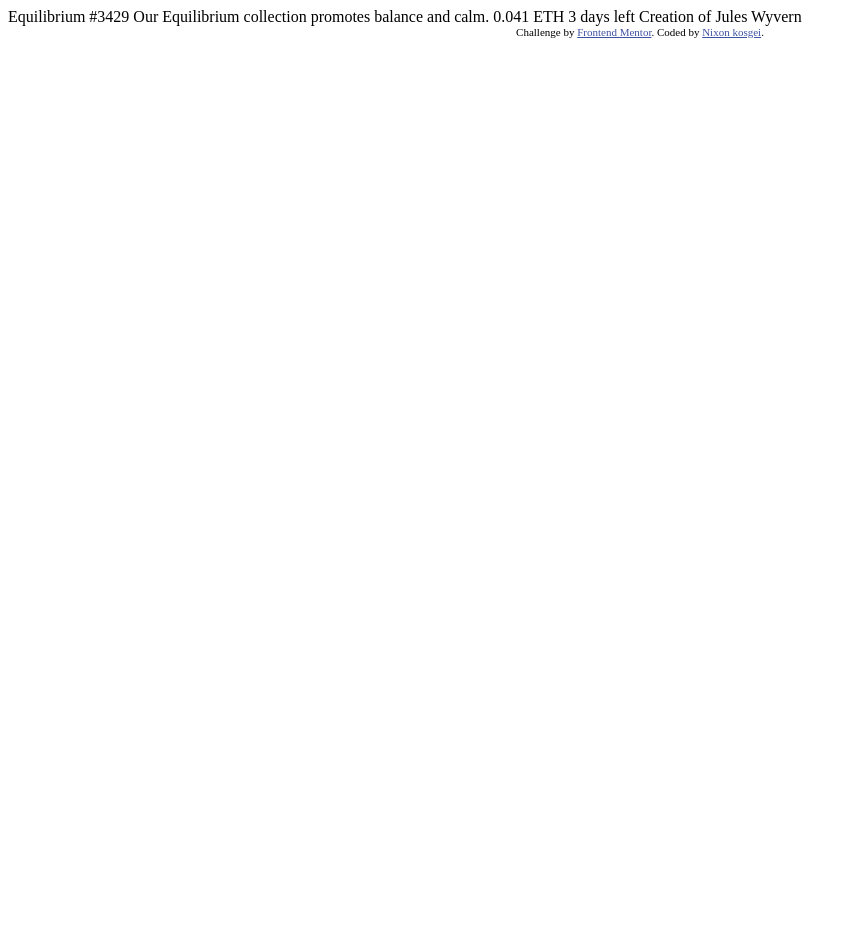
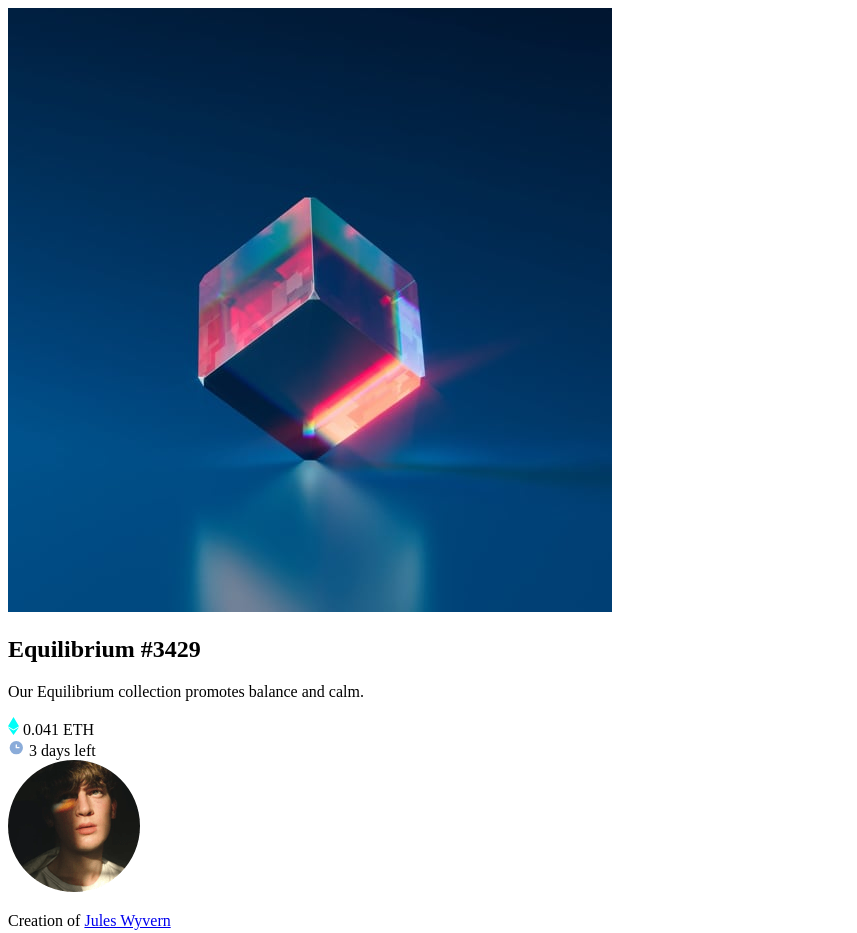
Before and after one commit to nixoncode/nft-preview-card-component-main, a plain HTML site: page index.html in a window 1280 px wide. Shown: the top 933 px of the page, without its empty margins (0-857 px from the left). Before the commit the page ends 800 px from the top, so only its background shows below. Drawn offline with Linux system fonts and the light colour scheme.

Commit message:
added html content

```diff
--- a/index.html
+++ b/index.html
@@ -25,14 +25,38 @@
 
 <body>
 
-  Equilibrium #3429
-
-  Our Equilibrium collection promotes balance and calm.
-
-  0.041 ETH
-  3 days left
-
-  Creation of Jules Wyvern
+  <section class="preview">
+    <div class="card">
+      <div class="card-image">
+        <img src="/images/image-equilibrium.jpg" alt="equilibrium image">
+      </div>
+      <h2 class="card-title">Equilibrium #3429</h2>
+      <p>Our Equilibrium collection promotes balance and calm.</p>
+      <div class="nft">
+        <div class="nft-coin">
+          <svg width="11" height="18" xmlns="http://www.w3.org/2000/svg">
+            <path d="M11 10.216 5.5 18 0 10.216l5.5 3.263 5.5-3.262ZM5.5 0l5.496 9.169L5.5 12.43 0 9.17 5.5 0Z"
+              fill="#00FFF8" />
+          </svg>
+          <span class="coin-value">0.041 ETH</span>
+        </div>
+        <div class="nft-period">
+          <svg width="17" height="17" xmlns="http://www.w3.org/2000/svg">
+            <path
+              d="M8.305 2.007a6.667 6.667 0 1 0 0 13.334 6.667 6.667 0 0 0 0-13.334Zm2.667 7.334H8.305a.667.667 0 0 1-.667-.667V6.007a.667.667 0 0 1 1.334 0v2h2a.667.667 0 0 1 0 1.334Z"
+              fill="#8BACD9" />
+          </svg>
+          <span>3 days left</span>
+        </div>
+      </div>
+      <div class="card-footer">
+        <div class="avatar">
+          <img src="/images/image-avatar.png" alt="Jules avatar">
+          <p>Creation of <a href="#">Jules Wyvern</a></p>
+        </div>
+      </div>
+    </div>
+  </section>
 
   <div class="attribution">
     Challenge by <a href="https://www.frontendmentor.io?ref=challenge" target="_blank">Frontend Mentor</a>.
```
